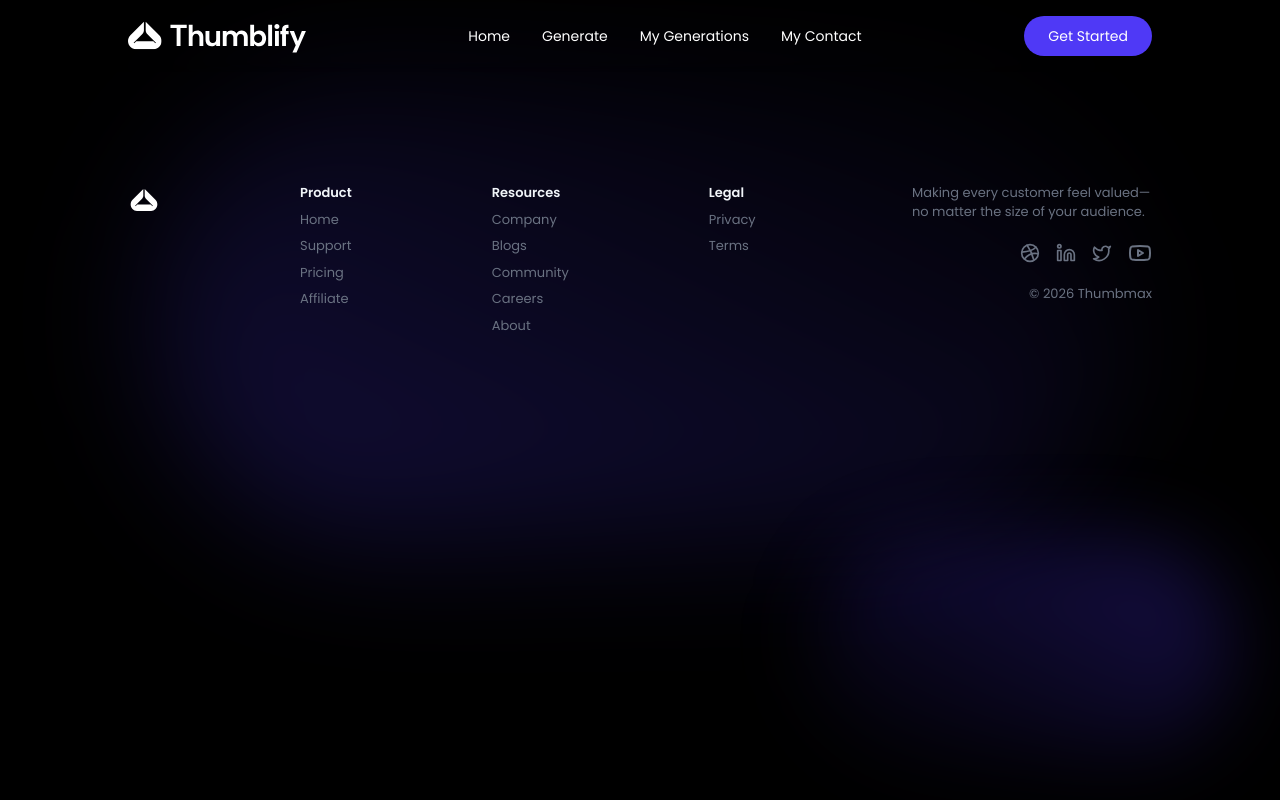
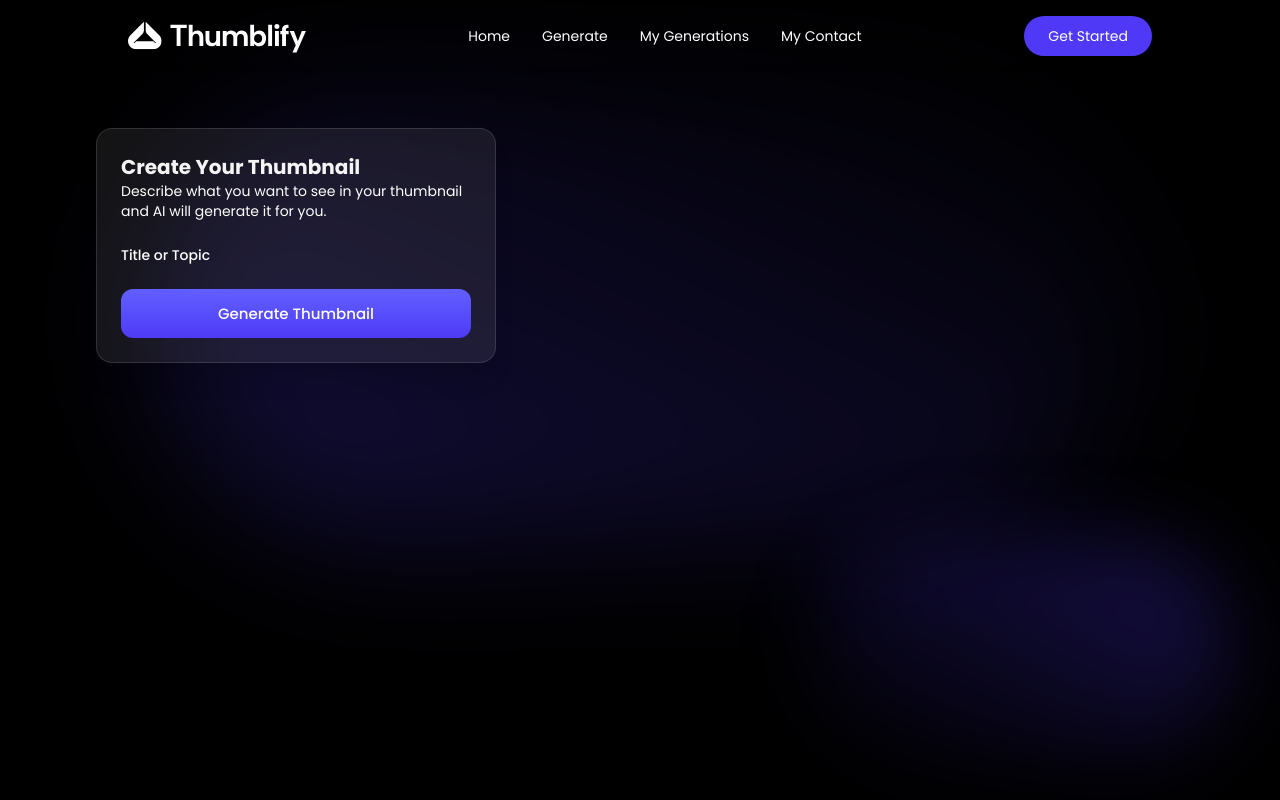
Before and after one commit to siddharthNirmale/Thumbnail, a React (Vite) app in the folder client/: page /generate in a window 1280 px wide. Shown: the top 800 px of the page. Built offline with nearby package versions, Linux system fonts and the light colour scheme.

Commit message:
Refactor Generate component layout for improved structure and readability

```diff
--- a/client/src/pages/Generate.tsx
+++ b/client/src/pages/Generate.tsx
@@ -16,7 +16,46 @@
   return (
     <>
     <SoftBackdrop/>
-    <div>
+
+    <div className="pt-24 min-h-screen  ">
+      <main className='max-w-6xl mx-auto px-4  sm:px-6 lg:px-8 py-8 pb-28 lg:pb-8'>
+        <div className=' grid lg:grid-cols-[400px_1fr] gap-8'>
+
+          {/* left panel */}
+          <div className={`space-y-6 ${id && "pointer-events-none"}`}>
+            <div className='p-6 rounded-2xl bg-white/8 border border-white/12 shadow-xl space-y-6'>
+
+            <div>
+              <h2 className='text-xl font-bold text-zinc-100  '>Create Your Thumbnail</h2>
+              <p className=''>Describe what you want to see in your thumbnail and AI will generate it for you.</p>
+            </div>
+            <div className='space-y-5 '>
+              {/* title input  */}
+              <div className='space-y-2 '>
+                <label className='bloack text-sm font-medium'  > Title or Topic </label>
+              </div>
+
+            </div>
+            {/* button  */}
+
+            {
+              !id && (
+                <button className='text-[15px] w-full py-3.5 rounded-xl font-medium bg-gradient-to-b from-indigo-500 to-indigo-600 hover:from-indigo-700 disabled:cursor-not-allowed transition-colors  '
+                > {loading ? "Generating..." : "Generate Thumbnail"}</button>
+              )
+            }
+
+            </div>
+          </div>
+          {/* RIGHT PANEL  */}
+          <div>
+
+          </div>
+
+        </div>
+
+
+      </main>
 
     </div>
 
```
